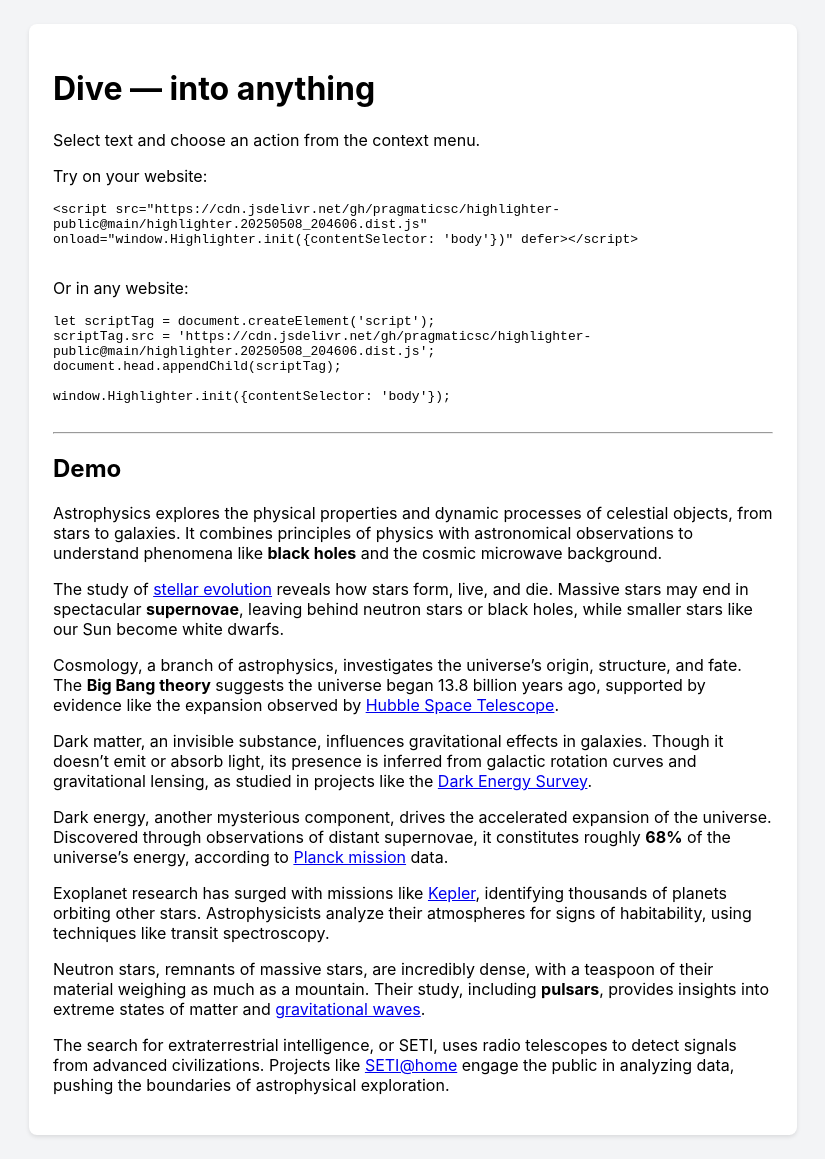
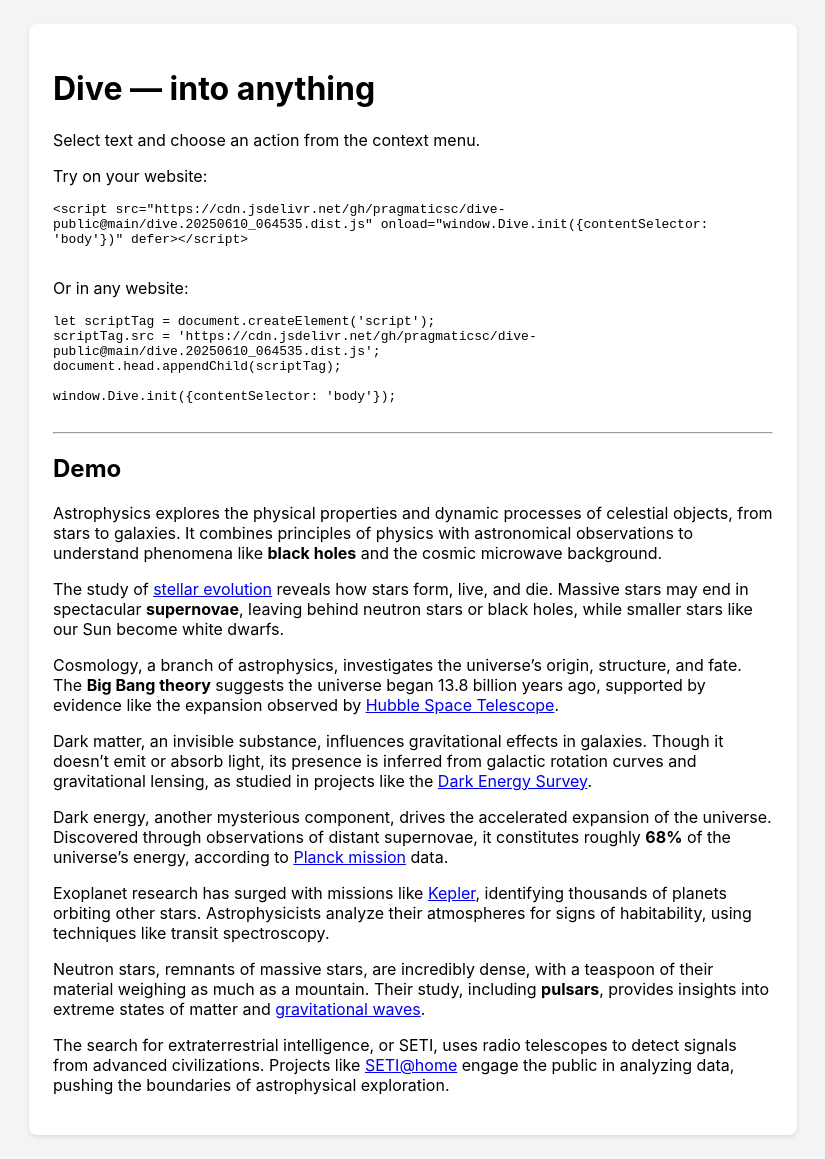
Before and after one commit to pragmaticsc/vandux.github.io, a Jekyll site: the page projects/dive/index.html, which Jekyll copies as it is, in a window 1280 px wide. Shown: the whole page, without its empty margins (227-1052 px from the left). Built offline with Jekyll 4.4.1, drawn with Linux system fonts in a browser that asks for light colours; a script that is not in the unit is left out.

Commit message:
rename to dive

```diff
--- a/projects/dive/index.html
+++ b/projects/dive/index.html
@@ -33,17 +33,17 @@
       <p>Try on your website:</p>
 
       <pre style="white-space: pre-wrap; word-break: break-word;">
-&lt;script src="https://cdn.jsdelivr.net/gh/pragmaticsc/highlighter-public@main/highlighter.20250508_204606.dist.js" onload="window.Highlighter.init({contentSelector: 'body'})" defer&gt;&lt;/script&gt;
+&lt;script src="https://cdn.jsdelivr.net/gh/pragmaticsc/dive-public@main/dive.20250610_064535.dist.js" onload="window.Dive.init({contentSelector: 'body'})" defer&gt;&lt;/script&gt;
       </pre>
 
       <p>Or in any website:</p>
 
       <pre style="white-space: pre-wrap; word-break: break-word;">
 let scriptTag = document.createElement('script');
-scriptTag.src = 'https://cdn.jsdelivr.net/gh/pragmaticsc/highlighter-public@main/highlighter.20250508_204606.dist.js';
+scriptTag.src = 'https://cdn.jsdelivr.net/gh/pragmaticsc/dive-public@main/dive.20250610_064535.dist.js';
 document.head.appendChild(scriptTag);
 
-window.Highlighter.init({contentSelector: 'body'});
+window.Dive.init({contentSelector: 'body'});
       </pre>
 
       <hr>
@@ -76,6 +76,6 @@ window.Highlighter.init({contentSelector: 'body'});
       </p>
     </div>
   </div>
-  <script src="https://cdn.jsdelivr.net/gh/pragmaticsc/highlighter-public@main/highlighter.20250508_204606.dist.js" defer onload="window.Highlighter.init({contentSelector: 'body'})"></script>
+  <script type="module" src="https://cdn.jsdelivr.net/gh/pragmaticsc/dive-public@main/dive.20250610_071248.dist.js" defer onload="window.Dive.init({debug: true, landmarkSelector: 'body', apiEndpoint: 'http://localhost:4000/'})"></script>
 </body>
 </html>
```
Also changed, not shown: projects/highlighter/index.html (deleted, +0 -81 lines).
